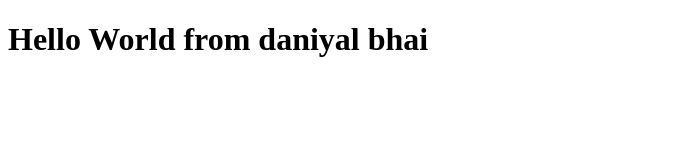
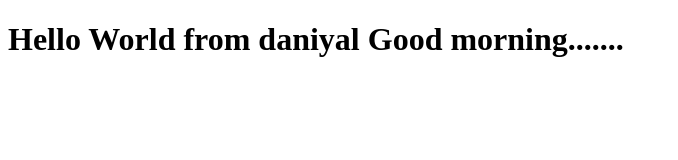
Before and after one commit to Daniyalamir/bootcamp2020, a plain HTML site: page index.html in a window 1280 px wide. Shown: the whole page, without its empty margins (0-678 px from the left). Drawn offline with Linux system fonts and the light colour scheme.

Commit message:
update in index file

```diff
--- a/index.html
+++ b/index.html
@@ -7,6 +7,6 @@
     <title>Document</title>
 </head>
 <body>
-    <h1> Hello World from daniyal bhai</h1>
+    <h1> Hello World from daniyal Good morning.......</h1>
 </body>
 </html>
```
